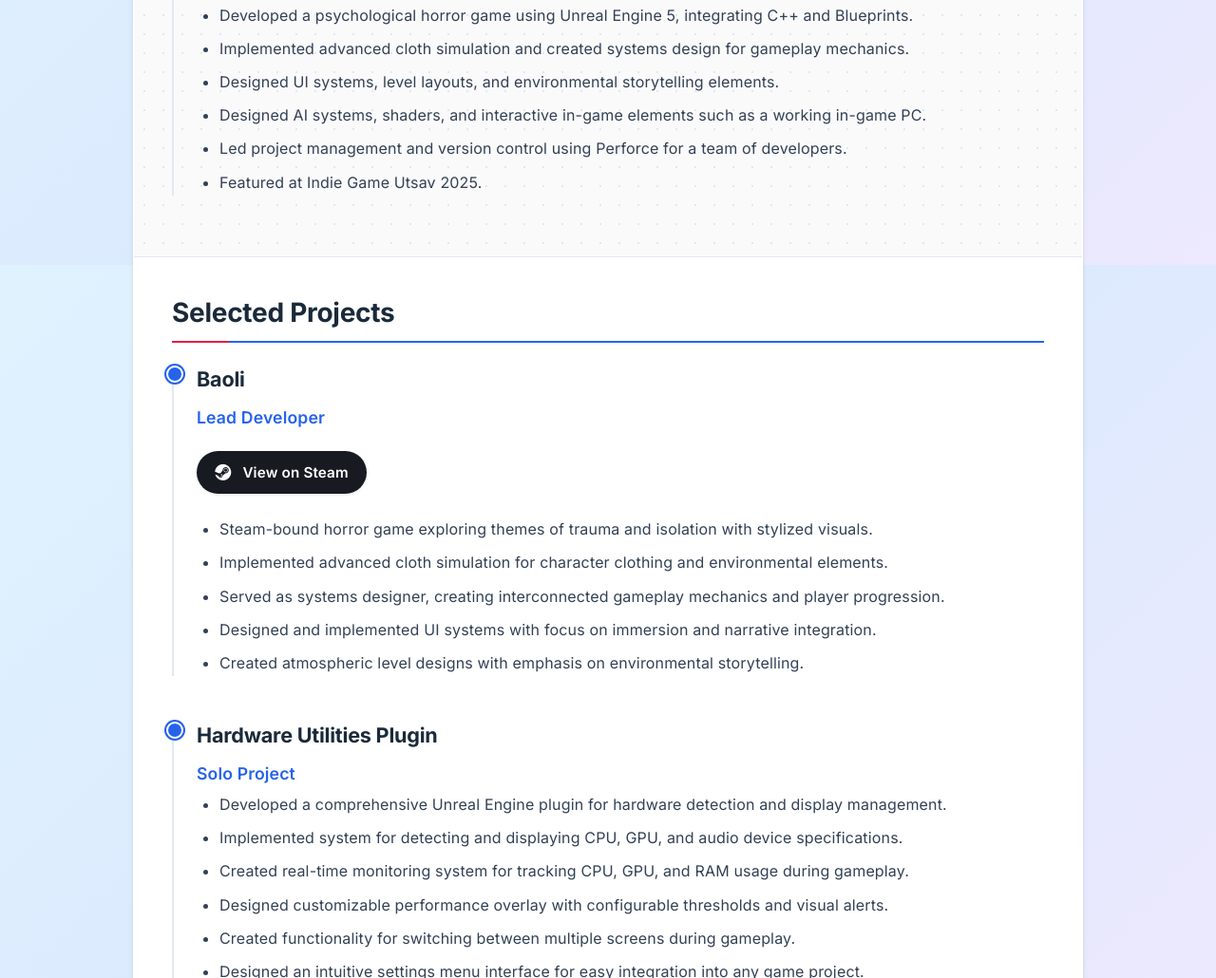
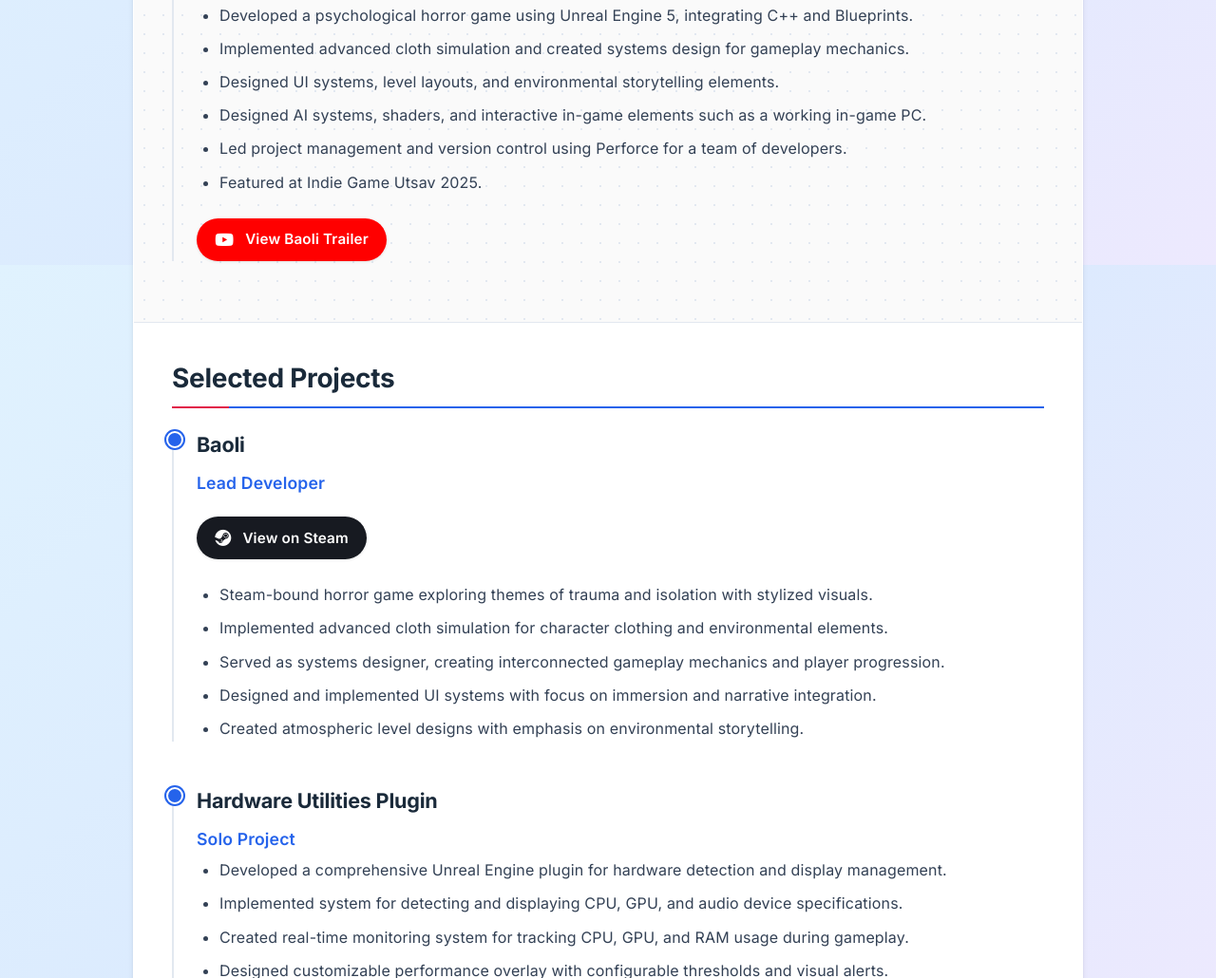
Before and after one commit to EzioFPS/ResumeWebsite, a plain HTML site: page index.html in a window 1280 px wide. Shown: the part 2121-3151 px from the top of the page at 95% size. Drawn offline with Linux system fonts and the light colour scheme.

Commit message:
Add files via upload

```diff
--- a/index.css
+++ b/index.css
@@ -340,12 +340,14 @@ header h2::after {
     box-shadow: 0 4px 6px rgba(0,0,0,0.1);
 }
 
-.project-links a[href*="youtube"] {
+.project-links a[href*="youtube"],
+.project-links a[href*="drive.google.com"] {
     background-color: #ff0000;
     color: white;
 }
 
-.project-links a[href*="youtube"]:hover {
+.project-links a[href*="youtube"]:hover,
+.project-links a[href*="drive.google.com"]:hover {
     background-color: #cc0000;
     color: white;
 }
--- a/index.html
+++ b/index.html
@@ -124,6 +124,11 @@
                     <li>Led project management and version control using Perforce for a team of developers.</li>
                     <li>Featured at Indie Game Utsav 2025.</li>
                 </ul>
+                <div class="project-links">
+                    <a href="https://www.youtube.com/watch?v=Po6-1uCGTck" target="_blank">
+                        <i class="fab fa-youtube"></i> View Baoli Trailer
+                    </a>
+                </div>
             </div>
         </section>
 
```
